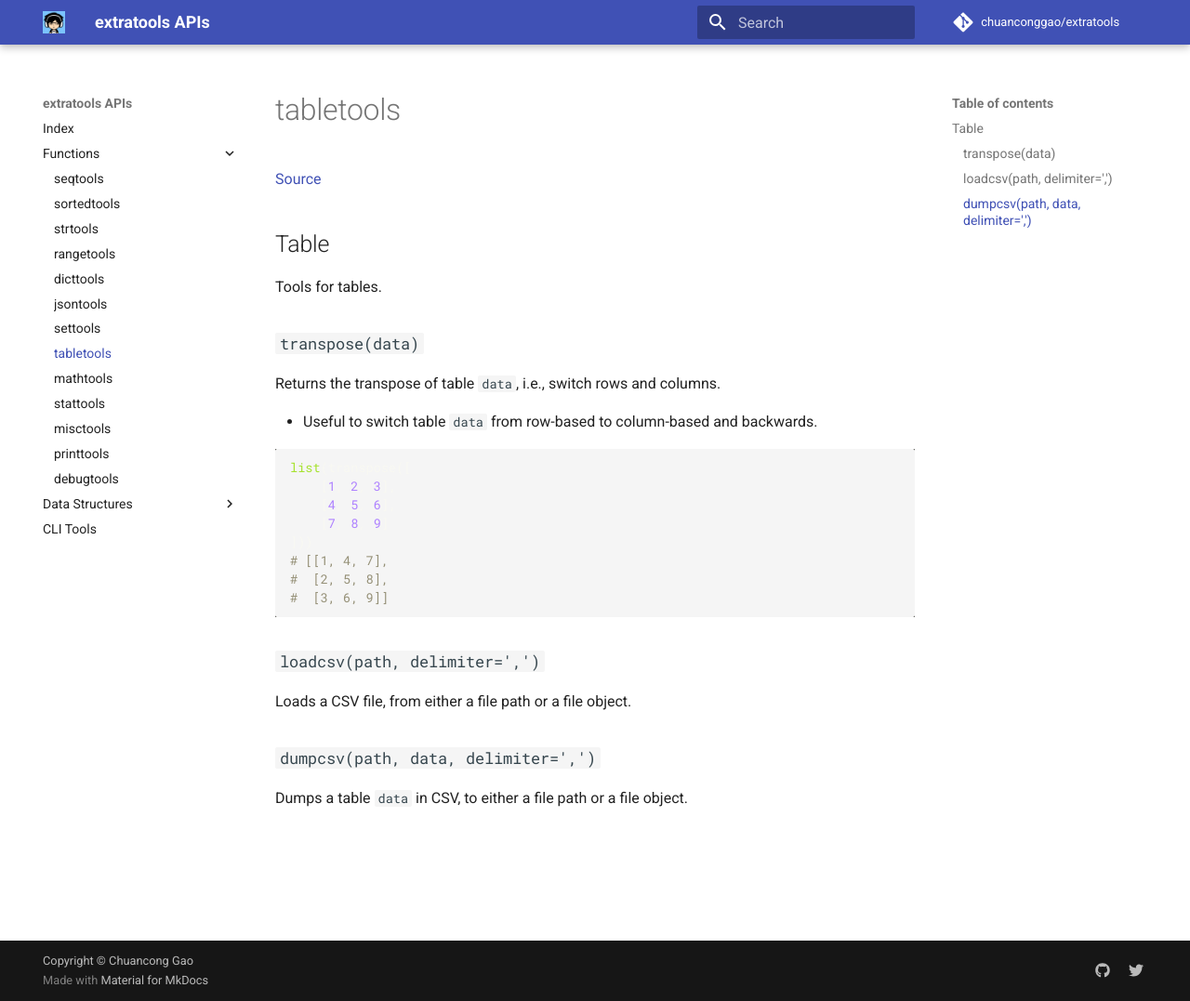
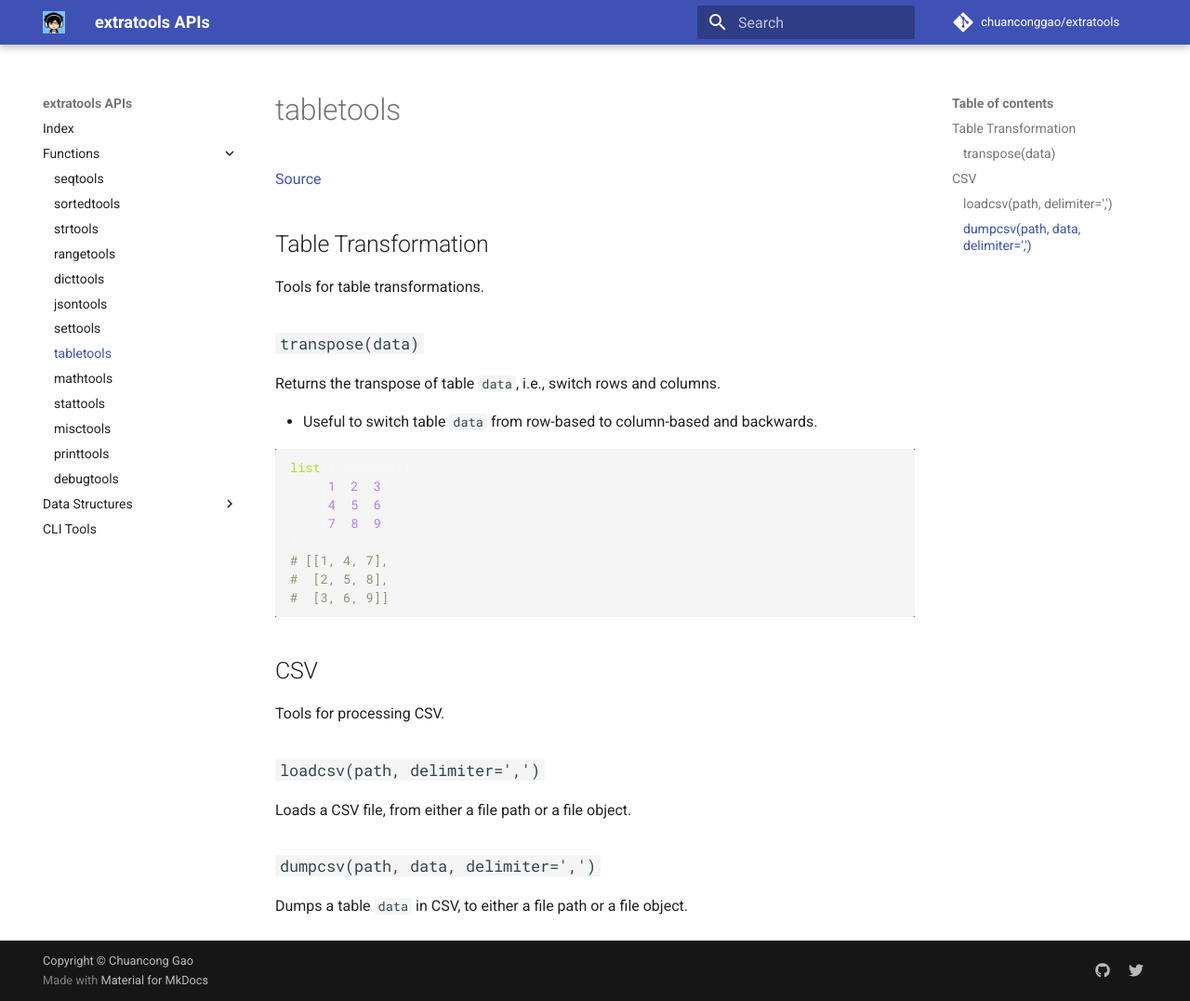
Before and after one commit to chuanconggao/extratools, an MkDocs documentation site: the page built from docs/functions/tabletools.md, in a window 1280 px wide and 1077 px high. Shown: the whole window at 93% size. Built offline with MkDocs 1.6.1 and Material for MkDocs 9.7.7, drawn with Linux system fonts in a browser that asks for light colours; comment, search, counter and statistics services are not loaded; old or Windows-style settings are respelled for this version of MkDocs.

Commit message:
Tweak docs

````diff
--- a/docs/functions/tabletools.md
+++ b/docs/functions/tabletools.md
@@ -1,8 +1,8 @@
 [Source](https://github.com/chuanconggao/extratools/blob/master/extratools/tabletools.py)
 
-## Table
+## Table Transformation
 
-Tools for tables.
+Tools for table transformations.
 
 ### `transpose(data)`
 
@@ -21,6 +21,10 @@ list(transpose([
 #  [3, 6, 9]]
 ```
 
+## CSV
+
+Tools for processing CSV.
+
 ### `loadcsv(path, delimiter=',')`
 
 Loads a CSV file, from either a file path or a file object.
````
